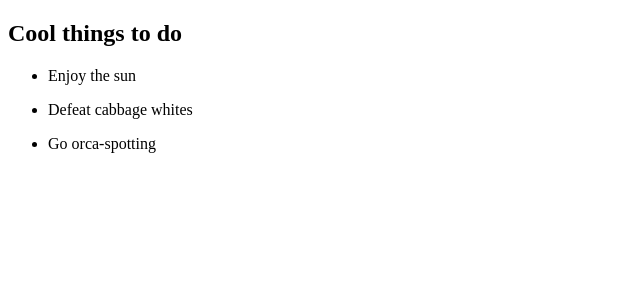
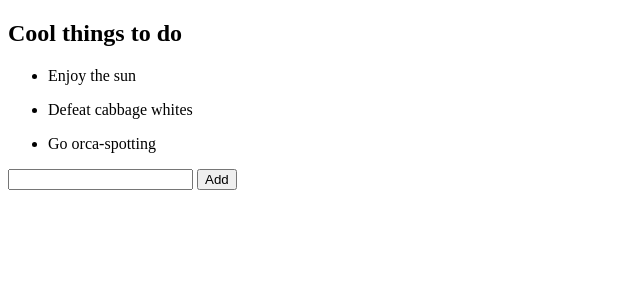
Before and after one commit to aneno-m-e/todolist, a Vue app: page / in a window 1280 px wide. Shown: the top 300 px of the page, without its empty margins (0-640 px from the left). Built offline with nearby package versions, Linux system fonts and the light colour scheme.

Commit message:
Add new todo

```diff
--- a/src/App.vue
+++ b/src/App.vue
@@ -1,11 +1,13 @@
 <template>
   <div id="app">
     <Todos v-bind:todos='todos'/>
+    <AddTodo v-on:add-todo="addTodo" /> <!-- on the “add-todo” event call the “addTodo” function -->
   </div>
 </template>
 
 <script>
-import Todos from './components/Todos.vue'
+import Todos from './components/Todos.vue';
+import AddTodo from './components/AddTodo.vue'
 
 export default {
   name: 'App',
@@ -18,8 +20,14 @@ export default {
       ]
     }
   },
+  methods: {
+    addTodo(newTodoObj) {
+      this.todos = [...this.todos, newTodoObj];
+    }
+  },
   components: {
-    Todos
+    Todos,
+    AddTodo
   }
 }
 </script>
--- /dev/null
+++ b/src/components/AddTodo.vue
@@ -0,0 +1,40 @@
+<template>
+  <div>
+      <form @submit="addTodo"> <!-- @submit: binds method (in <script></script>) that is going to be called whenever form is submitted -->
+          <input type="text" v-model="task" name="task"> <!-- v-model: binds input to component data (in <script></script>)-->
+          <button type="submit">Add</button>
+      </form>
+  </div>
+</template>
+
+<script>
+import { v4 as uuidv4 } from 'uuid';
+
+export default {
+  name: 'AddTodo',
+  data() {
+    return {
+        task: ''
+    }
+  },
+  methods: {
+    addTodo(e) {
+        e.preventDefault();
+        //create a new todo object:
+        const newTodoObj = {
+            id: uuidv4(),
+            task: this.task //refers to data bound to input
+        }
+        //emit event:
+        this.$emit('add-todo', newTodoObj);
+        //clear task field in data, also clearing input field as they are bound:
+        this.task='';
+      }
+  }
+}
+</script>
+
+<!-- Add "scoped" attribute to limit CSS to this component only -->
+<style scoped>
+
+</style>
--- a/src/main.js
+++ b/src/main.js
@@ -1,5 +1,8 @@
 import Vue from 'vue'
 import App from './App.vue'
+import { v4 } from 'uuid';
+
+Vue.use(v4)
 
 Vue.config.productionTip = false
 
```
